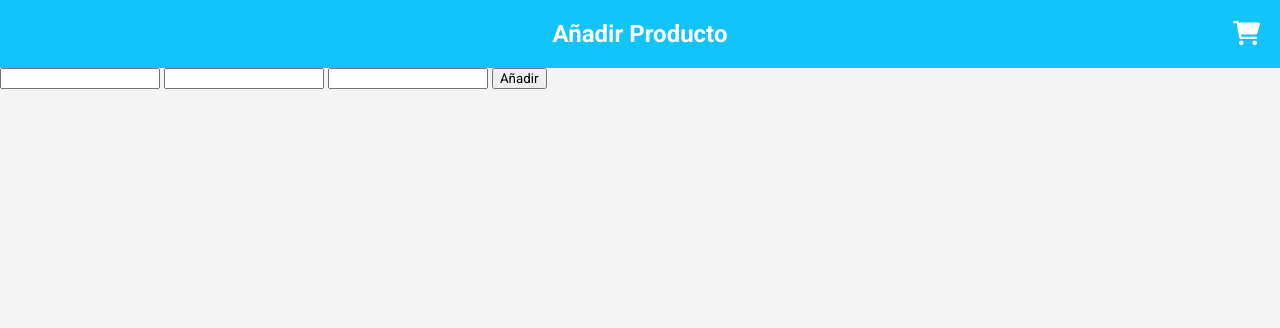
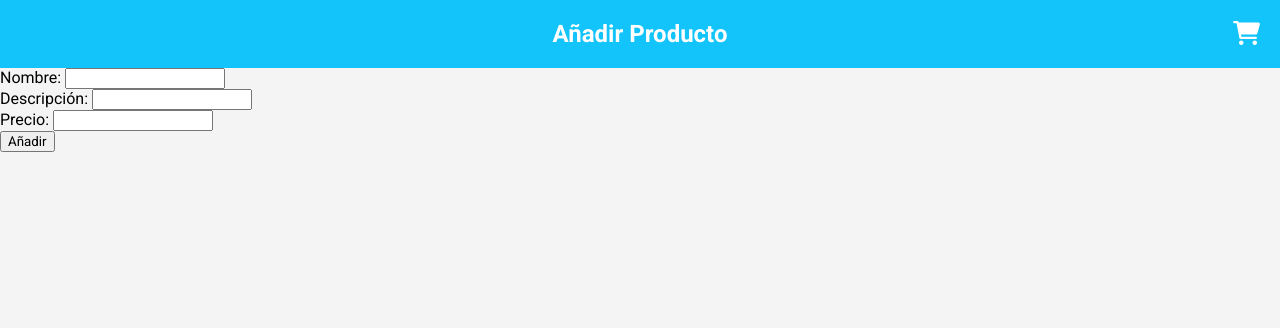
Before and after one commit to AlejandroArroba/Tienda_Online, a PHP site: page /anadir.php in a window 1280 px wide. Shown: the top 328 px of the page. Run offline with PHP 8.4, Linux system fonts and the light colour scheme.

Commit message:
Actualización

```diff
--- a/controlador/ControladorAnadir.php
+++ b/controlador/ControladorAnadir.php
@@ -10,7 +10,7 @@ if (trim($_POST["nombre"]) == "" || trim($_POST["descripcion"]) == "" || trim($_
     $nombre = trim($_POST["nombre"]);
     $descripcion = trim($_POST["descripcion"]);
     $precio = trim($_POST["precio"]);
-    $producto = new ProductoDTO($nombre, $descripcion, $precio);
+    $producto = new ProductoDTO(null, $nombre, $descripcion, $precio);
 
     try {
         $productoDAO = new ProductoDAO();
--- a/vista/anadir.php
+++ b/vista/anadir.php
@@ -12,14 +12,25 @@
         Añadir Producto
         <a href="compra.php" class="cart-icon"><i class="fa-solid fa-cart-shopping"></i></a>
     </div>
-    <form action="../controlador/ControladorAnadir.php" method="post">
-        <label for="nombre"></label>
+    <form action="../controlador/ControladorAnadir.php" method="post" enctype="multipart/form-data">
+        <label for="nombre">Nombre:</label>
         <input type="text" name="nombre" id="nombre">
-        <label for="descripcion"></label>
+        <br>
+        <label for="descripcion">Descripción:</label>
         <input type="text" name="descripcion" id="descripcion">
-        <label for="precio"></label>
+        <br>
+        <label for="precio">Precio:</label>
         <input type="number" name="precio" id="precio">
+        <br>
         <input type="submit" value="Añadir">
     </form>
+    <?php
+    require_once "../modelo/ProductoDTO.php";
+    session_start();
+    if (isset($_SESSION['errorAnadir'])) {
+        echo "<span class='error'> Por favor rellene todos los datos</span>";
+        unset($_SESSION['errorAnadir']);
+    }
+    ?>
 </body>
 </html>
```
